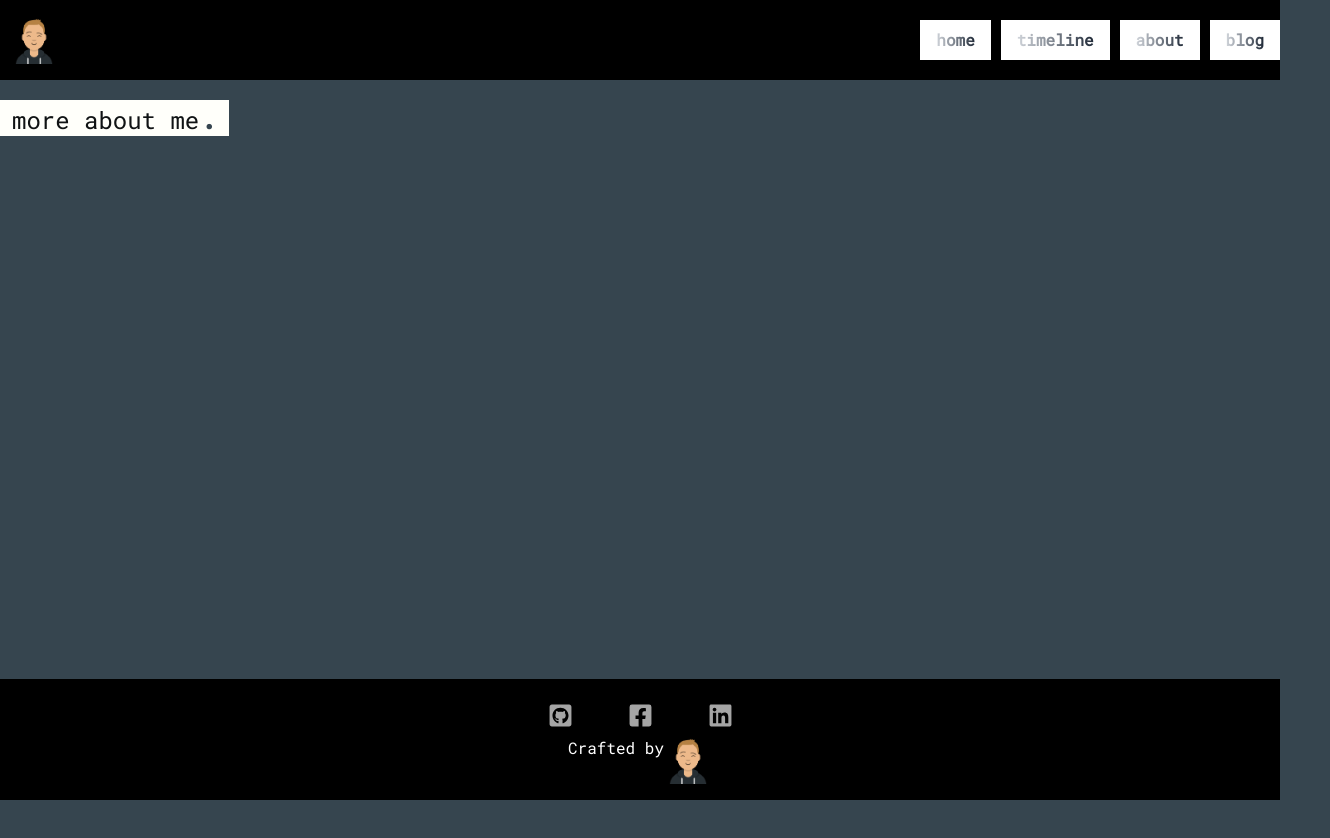
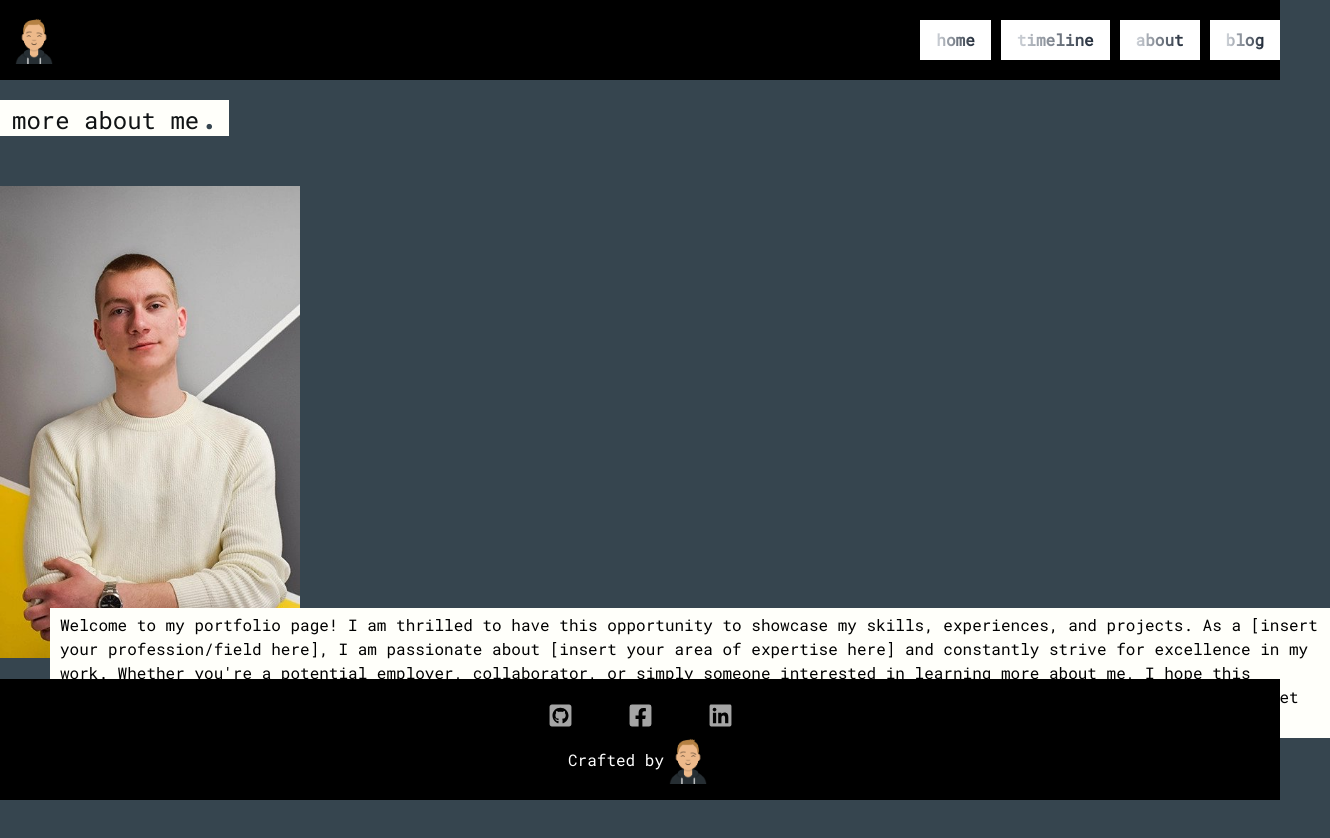
Before and after one commit to gagal18/ONVD, a Next.js app: page /about in a window 1280 px wide. Shown: the top 838 px of the page, 1330 px wide, since content can reach past the window. Before the commit the page ends 800 px from the top, so only its background shows below. Built offline with nearby package versions, Linux system fonts and the light colour scheme.

Commit message:
feat: about

```diff
--- a/components/Heading/Heading.tsx
+++ b/components/Heading/Heading.tsx
@@ -15,8 +15,8 @@ const Heading:React.FC<HeadingProps> = ({text, specChar}) => {
         gsap.to(headingRef.current, { scale: 1,  duration: 0.3 });
     }
     return(
-        <div className="bg-white-off cursor-pointer" ref={headingRef} onMouseEnter={handleMouseEnter} onMouseLeave={handleMouseLeave}>
-            <h1 className={"px-[12px] text-black-off text-2xl"}>{text}<span className={"text-grey-off text-3xl font-bold"}>{specChar}</span></h1>
+        <div className="w-max inline bg-white-off cursor-pointer" ref={headingRef} onMouseEnter={handleMouseEnter} onMouseLeave={handleMouseLeave}>
+            <h1 className={" px-[12px] text-black-off text-2xl"}>{text}<span className={"text-grey-off text-3xl font-bold"}>{specChar}</span></h1>
         </div>
     )
 }
--- a/components/HeroItem/HeroItem.tsx
+++ b/components/HeroItem/HeroItem.tsx
@@ -1,4 +1,5 @@
-import React, {ReactNode, useEffect} from "react";
+import React, {ReactNode, useEffect, useRef} from "react";
+import {gsap} from "gsap";
 
 interface HeroItemProps {
     header: string;
@@ -6,8 +7,14 @@ interface HeroItemProps {
 }
 
 const HeroItem: React.FC<HeroItemProps> = ({ header,  children}) => {
-    return (
-        <div className="rounded-r-lg p-[20px] flex flex-col justify-between min-h-[250px] bg-black last:mb-[200px]">
+    const scaleRef = useRef<HTMLDivElement>(null);
+    const handleMouseOver = () => {
+        gsap.to(scaleRef.current, { scale: 1.1,  duration: 0.3 });
+    };
+    const handleMouseLeave = () => {
+        gsap.to(scaleRef.current, { scale: 1,  duration: 0.3 });
+    };    return (
+        <div ref={scaleRef} onMouseLeave={handleMouseLeave} onMouseOver={handleMouseOver} className="shadow-left shadow-[#f0f0f04d] rounded-r-lg p-[20px] flex flex-col justify-between min-h-[250px] bg-black last:mb-[200px]">
             <div className="text-white text-[24px]">{header}</div>
             <div className="text-white">{children}</div>
         </div>
--- a/components/Layout/Footer.tsx
+++ b/components/Layout/Footer.tsx
@@ -14,7 +14,7 @@ function Footer() {
                     <SocialIcon icon={"LinkedIn"}/>
                 </div>
                 <div className={"flex justify-center"}>
-                    <div className={"flex"}>
+                    <div className={"flex items-center"}>
                         <span  className={"text-white"}>Crafted by</span>
                         <span className={"flex items-center"}>
                             <Image className={"w-12"} src={avatar}  alt={"Bojan Gagaleski"}/>
--- a/components/NavbarItem/NavbarItem.tsx
+++ b/components/NavbarItem/NavbarItem.tsx
@@ -22,7 +22,7 @@ const NavbarItem: React.FC<NavbarItemProps> = ({ name, to }) => {
                 const childNodesArray = Array.from(spanRef.current?.childNodes || []);
                 spanRef.current.innerHTML = childNodesArray.map((letter, index) => {
                     if (index < iteration && text.chars) {
-                        return `<span class="font-bold text-transparent bg-gradient-to-r from-gray-300 to-blue-500 bg-clip-text">${text.chars[index].innerText}</span>`;
+                        return `<span class="font-bold text-transparent bg-gradient-to-r from-gray-300 to-grey-off bg-clip-text">${text.chars[index].innerText}</span>`;
                     }
                     return `<span style="color: red" className="text-red-900">${letters[Math.floor(Math.random() * 26)]}</span>`;
                 }).join("");
--- a/components/Slider/Slider.tsx
+++ b/components/Slider/Slider.tsx
@@ -49,8 +49,6 @@ const Slider:React.FC = () => {
             }
         }
     };
-
-
     const handleSlideLeave = () => {
         if (swiperElRef.current && !swiperElRef.current?.swiper.autoplay.running) {
             swiperElRef.current?.swiper.autoplay.start();
--- a/next.config.js
+++ b/next.config.js
@@ -1,5 +1,4 @@
 const nextConfig = {
-  output: 'export',
   trailingSlash: true,
   publicRuntimeConfig: {
     basePath: process.env.NODE_ENV === 'production' ? '/portfolio' : '',
--- a/pages/about.tsx
+++ b/pages/about.tsx
@@ -1,12 +1,88 @@
-import React from "react";
+import React, {useRef} from "react";
 import Heading from "../components/Heading/Heading";
+import Image from "next/image";
+import bojan from "../public/assets/bojan.jpg";
+import {gsap} from "gsap";
+import {useMediaQuery} from "react-responsive";
 
 const About: React.FC = () => {
+    const slideRef = useRef<HTMLDivElement>(null);
+    const isTabletOrMobile = useMediaQuery({ query: '(max-width: 1024px)' })
+    const handleMouseOver = () => {
+        if (slideRef !== null && slideRef.current) {
+            if (isTabletOrMobile) {
+                gsap.to(slideRef.current, {
+                    y: "-90px",
+                    x: "150px",
+                    ease: "power4.out",
+                    duration: 1,
+                    opacity: 1,
+                });
+            } else {
+                gsap.to(slideRef.current, {
+                    y: "-90px",
+                    x: "150px",
+                    ease: "power4.out",
+                    duration: 1,
+                    opacity: 1,
+                });
+
+            }
+        }
+    };
+    const handleMouseLeave = () => {
+        if (slideRef !== null && slideRef.current) {
+            if (isTabletOrMobile) {
+                gsap.to(slideRef.current, {
+                    y: "0",
+                    x: "0",
+                    ease: "power4.out",
+                    duration: 1,
+                    opacity: 0,
+                });
+            } else {
+                gsap.to(slideRef.current, {
+                    x: "0",
+                    y: "0",
+                    ease: "power4.out",
+                    duration: 1,
+                    opacity: 0,
+                });
+
+            }
+        }
+    };
     return (
         <div className={"w-full mx-auto relative"}>
-            <div className="max-w-[1360px] mx-auto relative flex h-min pt-[100px] pb-[150px]">
+            <div className="max-w-[1360px] mx-auto relative flex flex-col h-min pt-[100px] pb-[150px]">
                 <Heading specChar={"."} text={"more about me"}/>
+                <div className={"mt-[50px] relative "}  onMouseLeave={handleMouseLeave} onMouseOver={handleMouseOver} >
+                    <div className={"w-[300px]"}>
+                        <Image className={"object-contain"} src={bojan}
+                           alt={"Bojan Gagaleski at Eagle IT Solutions"}/>
+                    </div>
+                    <div ref={slideRef} className={"opacity-0 absolute top-[100px] bg-white-off px-[10px] py-[5px] top-0"}>
+                        <p>
+                            Hey, it&apos;s me!
+                            At Eagle IT Solutions&apos;s office
+                        </p>
+                    </div>
+                    <div className={"relative bg-white-off -top-[50px] left-[50px] px-[10px] py-[5px]"}>
+                        <p>
+                            Welcome to my portfolio page!
+                            I am thrilled to have this opportunity to showcase my skills, experiences, and projects. As
+                            a [insert your profession/field here], I am passionate about [insert your area of expertise
+                            here] and constantly strive for excellence in my work. Whether you&apos;re a potential employer,
+                            collaborator, or simply someone interested in learning more about me, I hope this portfolio
+                            provides valuable insights into my abilities and achievements.
+                            Skills:
+                            Throughout my career, I have honed a diverse set of skills that enable me to excel in my
+                            field. These skills include:
+                        </p>
+                    </div>
+                </div>
             </div>
+
         </div>
 
     )
--- a/tailwind.config.js
+++ b/tailwind.config.js
@@ -13,6 +13,9 @@ module.exports = {
         'black-off': '#101314',
         'white-off': '#fffffa',
       },
+      boxShadow: {
+        'left': '5px 5px 5px 0px rgba(0,0,0,0.3)',
+      }
     },
   },
   plugins: [],
```
Also changed, not shown: public/assets/bojan.jpg (added).
